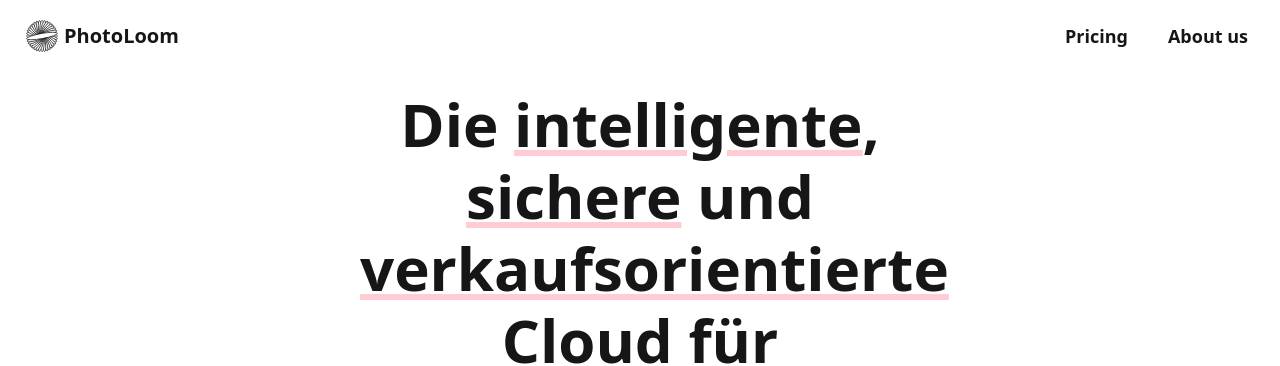
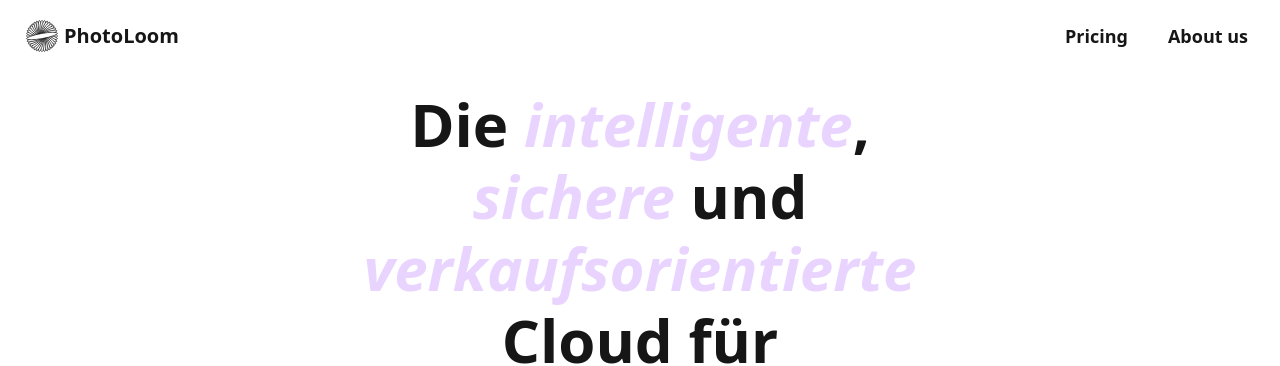
Before and after one commit to FlorianBreuker/dir-webshop, a SvelteKit app: page / in a window 1280 px wide. Shown: the top 366 px of the page. Built offline with nearby package versions, Linux system fonts and the light colour scheme.

Commit message:
fixing WAVE underlined text and img alt

```diff
--- a/src/routes/(marketing)/+page.svelte
+++ b/src/routes/(marketing)/+page.svelte
@@ -18,20 +18,18 @@
         style="line-height: 1.2;"
       >
         Die
-        <span
-          class="underline decoration-secondary decoration-4 md:decoration-[6px]"
-        >intelligente</span
-        >,
-        <span
-          class="underline decoration-secondary decoration-4 md:decoration-[6px]"
-        >sichere</span
-        > und
-        <span
-          class="underline decoration-secondary decoration-4 md:decoration-[6px]"
-        >verkaufsorientierte</span
-        >
+        <span class="text-primary italic">
+    intelligente
+  </span>,
+        <span class="text-primary italic">
+    sichere
+  </span> und
+        <span class="text-primary italic">
+    verkaufsorientierte
+  </span>
         <span> Cloud für Fotografen</span>
       </div>
+
       <div class="mt-6 md:mt-10 text-sm md:text-lg">
         Verwalte deine Kunden, teile passwortgeschützte Galerien mit Unternehmen oder Einrichtungen und verkaufe deine
         Bilder automatisiert über unseren integrierten Webshop.
@@ -57,7 +55,7 @@
         <img
           src="https://images.unsplash.com/photo-1523698120758-030a38a90d16"
           class="max-w-sm rounded-lg shadow-2xl"
-          alt="Collection Image"
+          alt="Collection of memories"
         />
         <div>
           <h1 class="text-5xl font-bold">Sichere Smart Galleries</h1>
@@ -74,7 +72,7 @@
         <img
           src="https://images.unsplash.com/photo-1522198734915-76c764a8454d"
           class="max-w-sm rounded-lg shadow-2xl"
-          alt="Webshop Image"
+          alt="Webshop on a notebook"
         />
         <div>
           <h1 class="text-5xl font-bold">Integrierter Webshop</h1>
@@ -91,7 +89,7 @@
         <img
           src="https://images.unsplash.com/photo-1594810205183-18a8b0ce6c13"
           class="max-w-sm rounded-lg shadow-2xl"
-          alt="European Union Image"
+          alt="European Union flags"
         />
         <div>
           <h1 class="text-5xl font-bold">Cloud Lösungen</h1>
```
